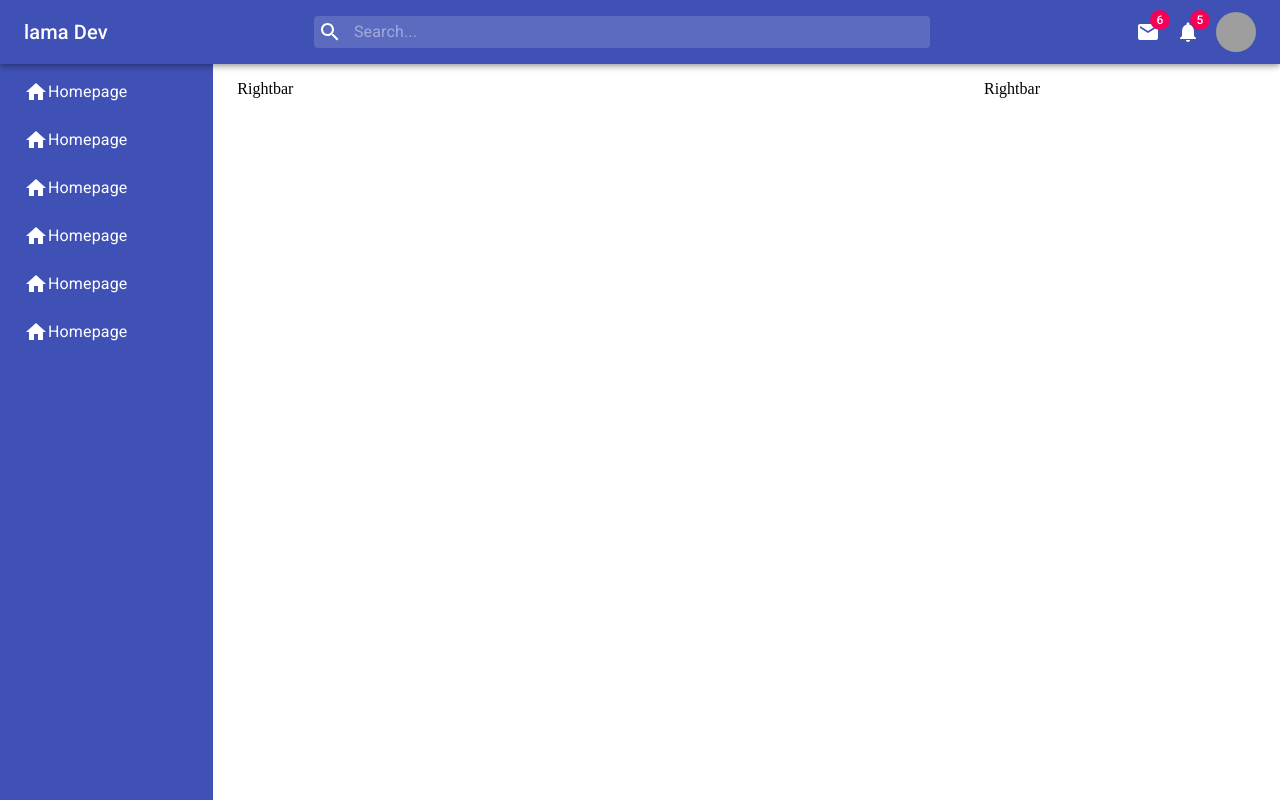
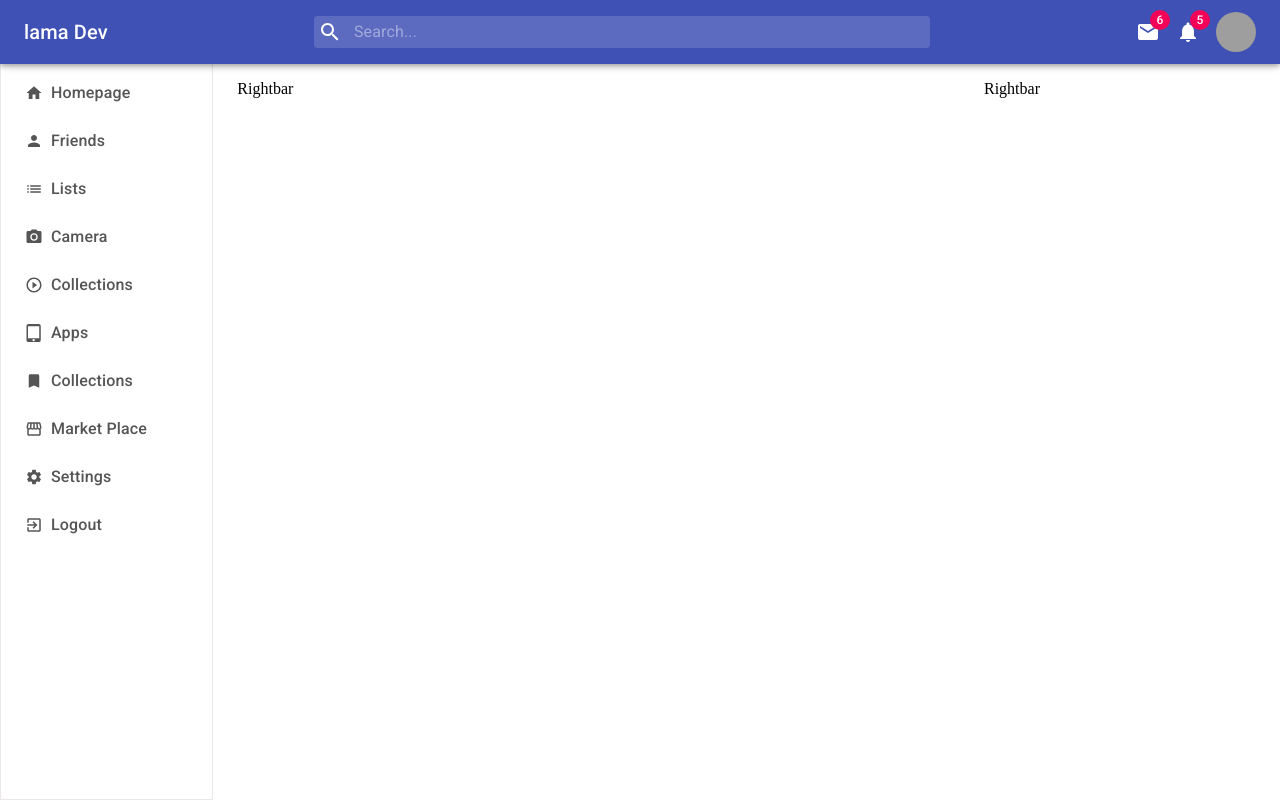
Before and after one commit to hugues0/material-ui-newsfeed, a React (Create React App) app: page / in a window 1280 px wide. Built offline with nearby package versions, Linux system fonts and the light colour scheme; grey boxes are pictures that could not be loaded.

Commit message:
sidebar done

```diff
--- a/src/components/Leftbar.js
+++ b/src/components/Leftbar.js
@@ -1,13 +1,18 @@
 import { Container, Typography, makeStyles } from "@material-ui/core";
-import { Home } from "@material-ui/icons";
+import { Bookmark, ExitToApp, Home, List, Person, PhotoCamera, PlayCircleOutline, Settings, Storefront, TabletMac } from "@material-ui/icons";
 
 
 const useStyles = makeStyles((theme) => ({
   container: {
-    height:"100vh",
-    color:"white",
+    height: "100vh",
+    color: "white",
     paddingTop: theme.spacing(10),
-    backgroundColor:theme.palette.primary.main
+    backgroundColor: theme.palette.primary.main,
+    [theme.breakpoints.up("sm")]: {
+      backgroundColor:"white",
+      color:"#555",
+      border:"1px solid #ece7e7"
+    },
   },
   item: {
     display: "flex",
@@ -15,14 +20,21 @@ const useStyles = makeStyles((theme) => ({
     marginBottom: theme.spacing(4),
     [theme.breakpoints.up("sm")]: {
       marginBottom: theme.spacing(3),
-      cursor:"pointer"
+      cursor: "pointer",
     },
   },
-  text:{
+  icon:{
+    marginRight:theme.spacing(1),
+    [theme.breakpoints.up("sm")]:{
+      fontSize:"18px",
+    }
+  },
+  text: {
+    fontWeight:500,
     [theme.breakpoints.down("sm")]: {
       display: "none",
-  }
-}
+    },
+  },
 }));
 
 const Leftbar = () => {
@@ -34,24 +46,40 @@ const Leftbar = () => {
         <Typography className={classes.text}>Homepage</Typography>
       </div>
       <div className={classes.item}>
-        <Home className={classes.icon} />
-        <Typography className={classes.text}>Homepage</Typography>
+        <Person className={classes.icon} />
+        <Typography className={classes.text}>Friends</Typography>
       </div>
       <div className={classes.item}>
-        <Home className={classes.icon} />
-        <Typography className={classes.text}>Homepage</Typography>
+        <List className={classes.icon} />
+        <Typography className={classes.text}>Lists</Typography>
       </div>
       <div className={classes.item}>
-        <Home className={classes.icon} />
-        <Typography className={classes.text}>Homepage</Typography>
+        <PhotoCamera className={classes.icon} />
+        <Typography className={classes.text}>Camera</Typography>
       </div>
       <div className={classes.item}>
-        <Home className={classes.icon} />
-        <Typography className={classes.text}>Homepage</Typography>
+        <PlayCircleOutline className={classes.icon} />
+        <Typography className={classes.text}>Collections</Typography>
       </div>
       <div className={classes.item}>
-        <Home className={classes.icon} />
-        <Typography className={classes.text}>Homepage</Typography>
+        <TabletMac className={classes.icon} />
+        <Typography className={classes.text}>Apps</Typography>
+      </div>
+      <div className={classes.item}>
+        <Bookmark className={classes.icon} />
+        <Typography className={classes.text}>Collections</Typography>
+      </div>
+      <div className={classes.item}>
+        <Storefront className={classes.icon} />
+        <Typography className={classes.text}>Market Place</Typography>
+      </div>
+      <div className={classes.item}>
+        <Settings className={classes.icon} />
+        <Typography className={classes.text}>Settings</Typography>
+      </div>
+      <div className={classes.item}>
+        <ExitToApp className={classes.icon} />
+        <Typography className={classes.text}>Logout</Typography>
       </div>
     </Container>
   );
```
